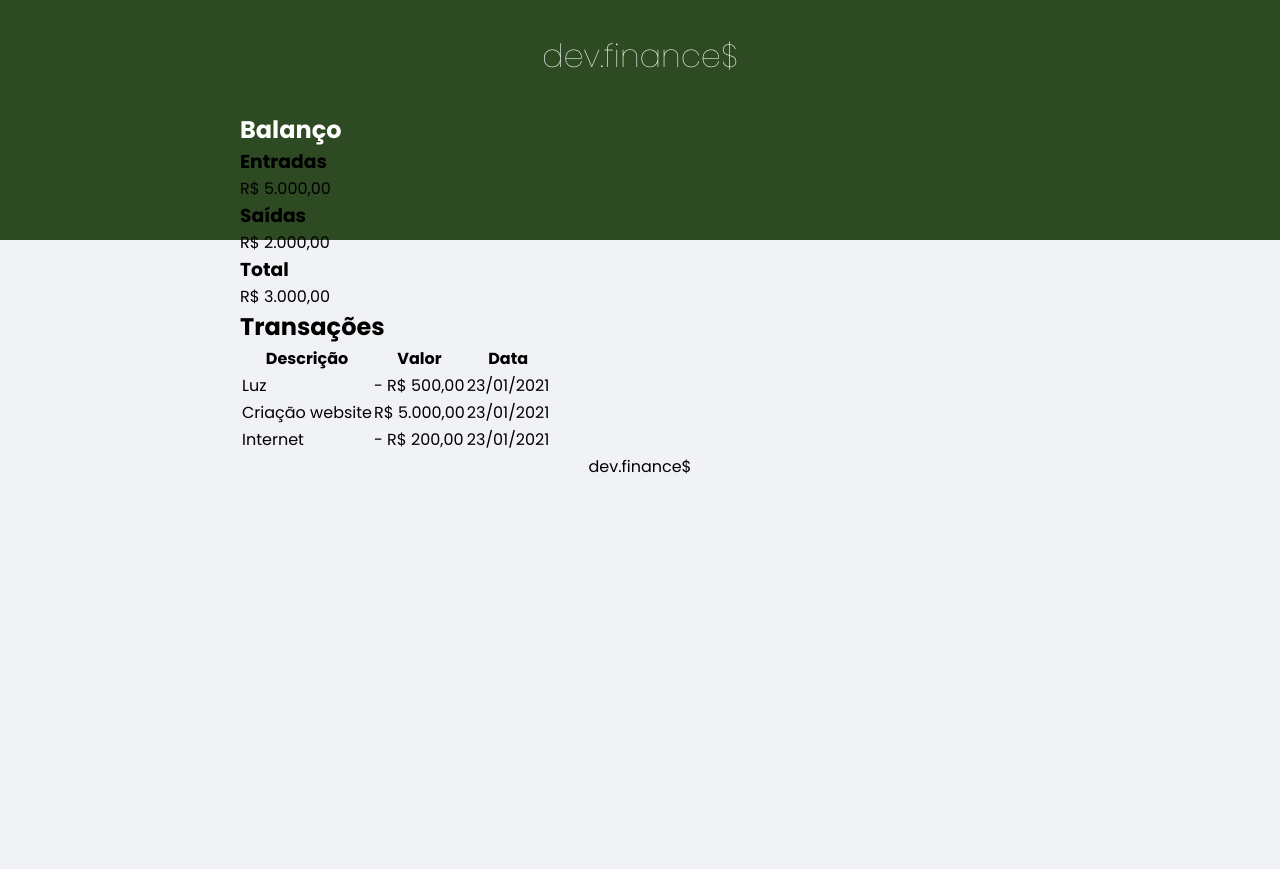
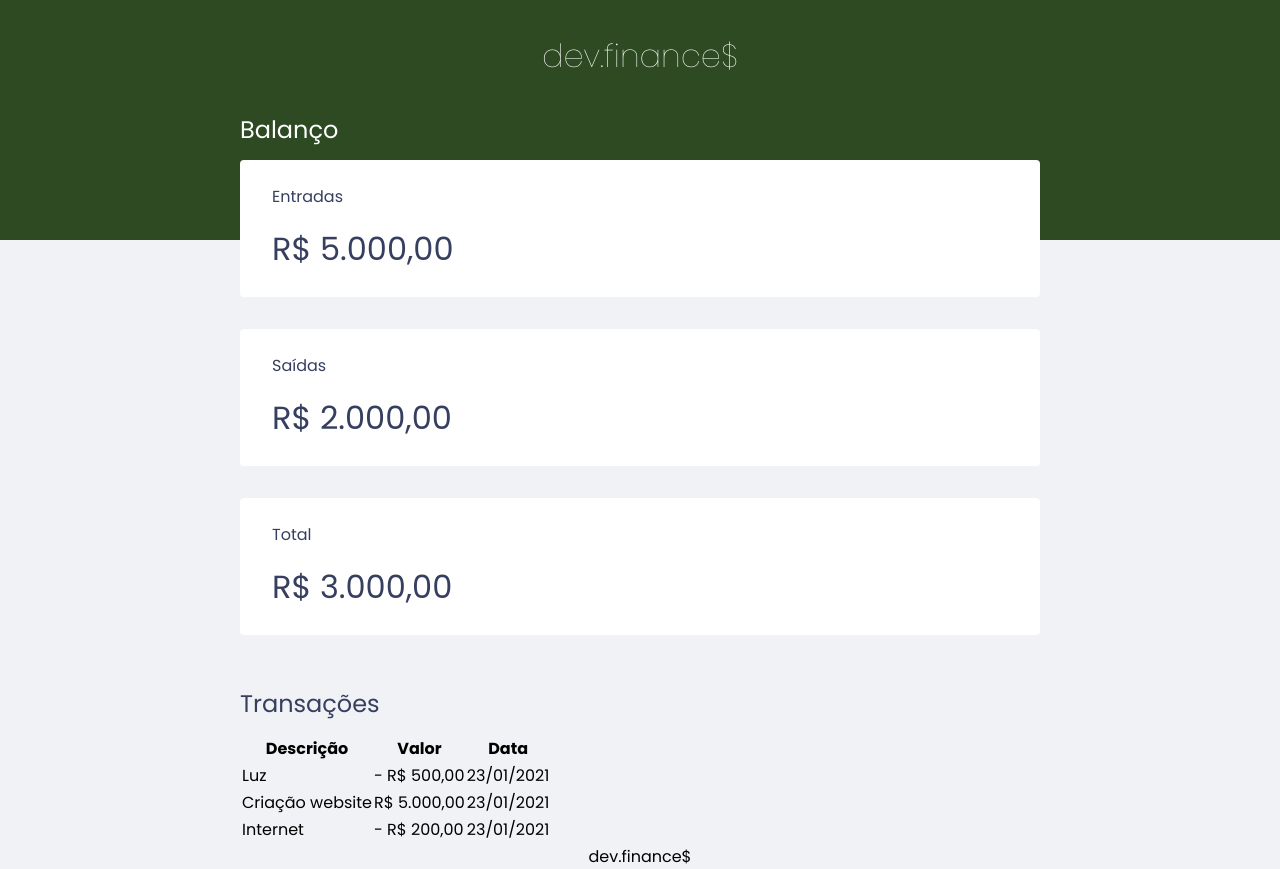
Before and after one commit to raziisz/maratona-discover, a plain HTML site: page index.html in a window 1280 px wide. Before the commit the page ends 800 px from the top, so only its background shows below. Drawn offline with Linux system fonts and the light colour scheme.

Commit message:
mexendo nos cards

```diff
--- a/index.html
+++ b/index.html
@@ -24,7 +24,7 @@
           <h3>Saídas</h3>
           <p>R$ 2.000,00</p>
         </div>
-        <div class="card">
+        <div class="card green">
           <h3>Total</h3>
           <p>R$ 3.000,00</p>
         </div>
--- a/styles.css
+++ b/styles.css
@@ -1,5 +1,7 @@
 /* ---------------------------- Global -----------------------------------------*/
-
+:root {
+  --dark-blue: #363f5f;
+}
 * {
   margin: 0;
   padding: 0;
@@ -14,6 +16,15 @@ body {
 .container {
   width: min(90vw, 800px);
   margin: auto;
+}
+/* ---------------------------- Titles -----------------------------------------*/
+
+h2 {
+  margin-top: 3.2rem;
+  margin-bottom: 0.8rem;
+  color: var(--dark-blue);
+
+  font-weight: normal;
 }
 
 /* ---------------------------- Header -----------------------------------------*/
@@ -35,6 +46,31 @@ header {
 
 #balance h2 {
   color: white;
+  margin-top: 0;
+}
+/* ---------------------------- Cards -----------------------------------------*/
+.card {
+  background: white;
+  padding: 1.5rem 2rem;
+  border-radius: 0.25rem;
+  margin-bottom: 2rem;
+  color: var(--dark-blue);
+}
+
+.card h3 {
+  font-weight: normal;
+  font-size: 1rem;
+}
+
+.card p {
+  font-size: 2rem;
+  line-height: 3rem;
+
+  margin-top: 1rem;
+}
+
+.card.green {
+
 }
 /* ---------------------------- Footer -----------------------------------------*/
 footer {
```
